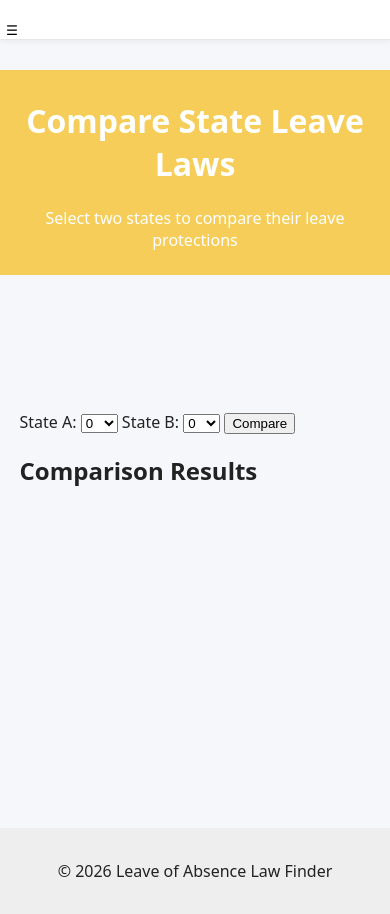
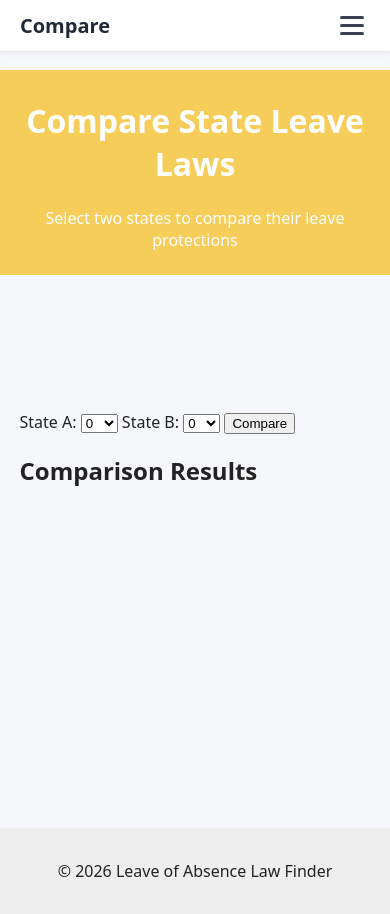
Before and after one commit to Twebb2590/Leave-of-Absence-Law-Finder, a plain HTML site: page compare.html in a window 390 px wide. Drawn offline with Linux system fonts and the light colour scheme.

Commit message:
Update compare.html

```diff
--- a/compare.html
+++ b/compare.html
@@ -12,20 +12,23 @@
   <header class="header">
     <h1>Compare State Leave Laws</h1>
     <p class="subtitle">Select two states to compare their leave protections</p>
-    <nav class="navbar">
-  <div class="nav-brand">Compare</div>
+     <nav class="navbar">
+    <div class="nav-container">
+        <a href="compare.html" class="nav-logo">Compare</a>
 
-  <button class="nav-toggle" id="navToggle">
-    ☰
-  </button>
+        <button id="navToggle" class="nav-toggle">
+            <span></span>
+            <span></span>
+            <span></span>
+        </button>
 
-  <ul class="nav-menu" id="navMenu">
-    <li><a href="index.html">Chat</a></li>
-    <li><a href="compare.html">Compare</a></li>
-    <li><a href="search.html">Search</a></li>
-    <li><a href="about.html">About</a></li>
-    <a href="login.html" id="authLink" class="login-link">Login</a>
-  </ul>
+        <ul id="navMenu" class="nav-menu">
+            <li><a href="about.html">About</a></li>
+            <li><a href="search.html">Search</a></li>
+            <li><a href="compare.html">Compare</a></li>
+            <li><a href="login.html">Login</a></li>
+        </ul>
+    </div>
 </nav>
   </header>
 
```
